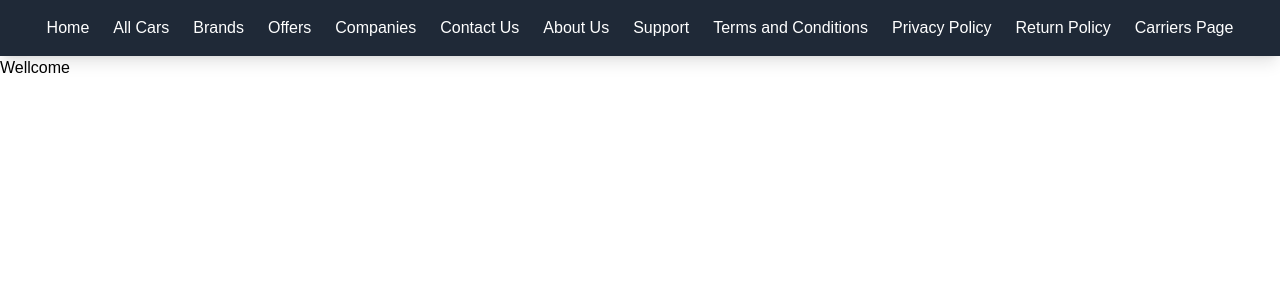
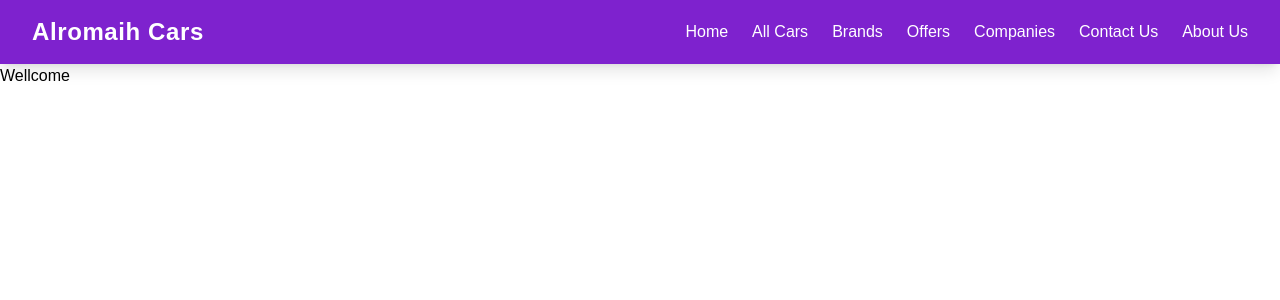
Before and after one commit to buildtedred/alromaih-cars, a Next.js app: page / in a window 1280 px wide. Shown: the top 300 px of the page. Built offline with nearby package versions, Linux system fonts and the light colour scheme.

Commit message:
change design

```diff
--- a/src/All-routes/All-routes.js
+++ b/src/All-routes/All-routes.js
@@ -7,6 +7,11 @@ const navigationBar = {
     { name: "Companies", link: "/companies" },
     { name: "Contact Us", link: "/contact-us" },
     { name: "About Us", link: "/about-us" },
+  ],
+};
+
+const footerLinks = {
+  items: [
     { name: "Support", link: "/support" },
     { name: "Terms and Conditions", link: "/terms-and-conditions" },
     { name: "Privacy Policy", link: "/privacy-policy" },
@@ -15,4 +20,4 @@ const navigationBar = {
   ],
 };
 
-  export default navigationBar;
+export { navigationBar, footerLinks };
--- a/src/MyComponents/NaveBar/NaveBar.js
+++ b/src/MyComponents/NaveBar/NaveBar.js
@@ -1,24 +1,37 @@
-import navigationBar from "@/All-routes/All-routes";
 import Link from "next/link";
+import { navigationBar } from "@/All-routes/All-routes";
 
+function Navbar() {
+  return (
+    <nav className="bg-purple-700 shadow-lg">
+      <div className="max-w-7xl mx-auto px-4 sm:px-6 lg:px-8">
+        <div className="flex justify-between items-center py-4">
+          {/* Brand Name */}
+          <div className="text-white text-2xl font-extrabold tracking-wide">
+            <Link href="/">
+              <span className="hover:text-purple-300 transition duration-300">
+                Alromaih Cars
+              </span>
+            </Link>
+          </div>
 
-function Navebar() {
-  return (
-    <nav className="bg-gray-800 shadow-lg ">
-      <ul className="flex justify-center space-x-6 p-4">
+          {/* Navigation Links */}
+          <ul className="flex space-x-6">
             {navigationBar.items.map((item, index) => (
-          <li key={index} className="text-white font-medium">
+              <li key={index}>
                 <Link
                   href={item.link}
-              className="hover:text-blue-400 transition duration-300"
+                  className="text-white font-medium hover:text-purple-300 transition duration-300"
                 >
                   {item.name}
                 </Link>
               </li>
             ))}
           </ul>
+        </div>
+      </div>
     </nav>
   );
 }
 
-export default Navebar;
+export default Navbar;
```
Lines whose indentation alone changed are shown as unchanged.
